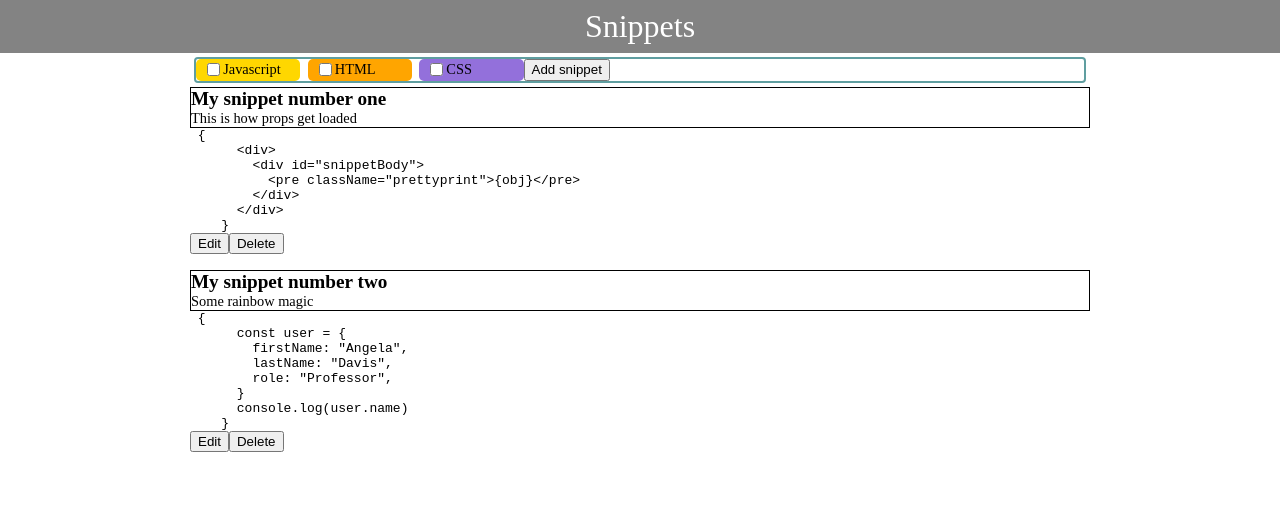
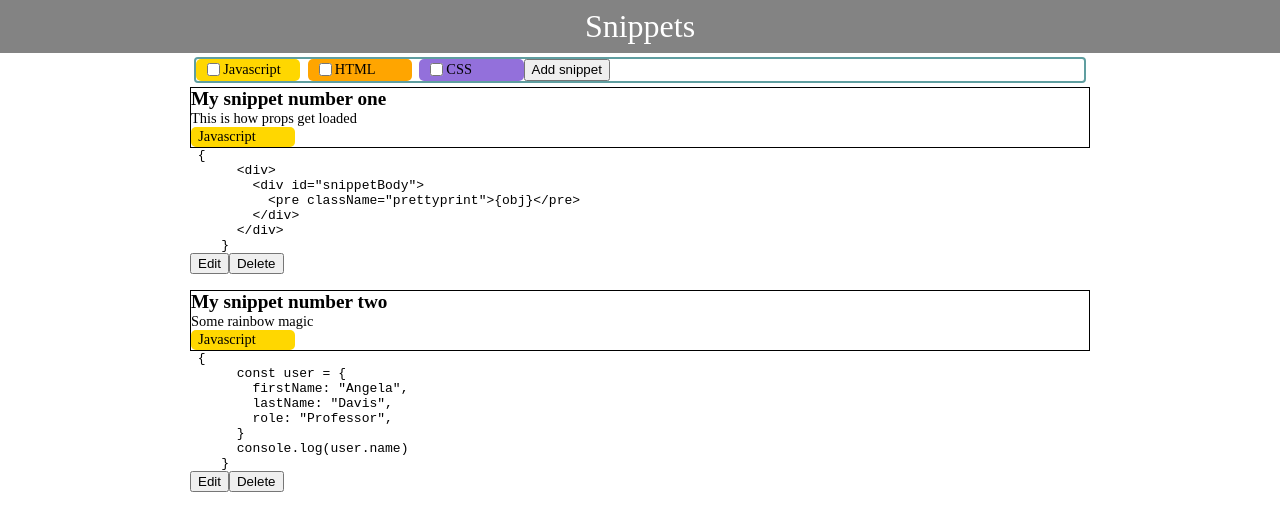
Before and after one commit to ivanburda1986/snippets, a React (Create React App) app: page / in a window 1280 px wide. Shown: the top 530 px of the page. Built offline with nearby package versions, Linux system fonts and the light colour scheme.

Commit message:
adding filters

```diff
--- a/src/App.tsx
+++ b/src/App.tsx
@@ -1,9 +1,9 @@
-import React, { useState } from "react";
+import React, { useEffect, useState } from "react";
 import { AppContext } from "./context/context";
 import { AddSnippetForm } from "./components/AddSnippetForm/AddSnippetForm";
 import { Header } from "./components/Header/Header";
 import { Snippet } from "./components/Snippet/Snippet";
-import { labelData } from "./config/config";
+import { labelData, supportedLanguages } from "./config/config";
 
 const snippetsMock = [
   {
@@ -48,23 +48,32 @@ interface newSnippet {
 function App() {
   const [snippets, setSnippets] = useState(snippetsMock);
   const [showAddSnippetForm, setShowAddSnippetForm] = useState(false);
+  const [filterSnippetsByLanguages, setFilterSnippetsByLanguages] = useState<supportedLanguages[]>([]);
 
   function toggleAddSnippetFormDisplay(): void {
     setShowAddSnippetForm(!showAddSnippetForm);
   }
 
   function addSnippet({ title, description, content, language, assignedLabels }: newSnippet) {
-    //console.log(title, description, content, language);
     setSnippets((prevSnippets) => [...prevSnippets, { id: Math.random().toString(), title: title, description: description, content: content, language: language, assignedLabels: assignedLabels }]);
   }
 
+  function addFilter(filterLanguage: supportedLanguages) {
+    setFilterSnippetsByLanguages((filterSnippetsByLanguages) => [...filterSnippetsByLanguages].concat(filterLanguage));
+    return;
+  }
+
+  useEffect(() => {
+    console.log(filterSnippetsByLanguages);
+  }, [filterSnippetsByLanguages]);
+
   return (
     <div className="App">
-      <AppContext.Provider value={{ snippets, showAddSnippetForm, toggleAddSnippetFormDisplay, submitHandler: addSnippet }}>
+      <AppContext.Provider value={{ snippets, showAddSnippetForm, toggleAddSnippetFormDisplay, submitHandler: addSnippet, addFilter }}>
         <Header />
         {showAddSnippetForm && <AddSnippetForm />}
         {snippets.map((snippet) => (
-          <Snippet key={snippet.id} id={snippet.id} title={snippet.title} description={snippet.description} content={snippet.content} language={snippet.language} />
+          <Snippet key={snippet.id} id={snippet.id} title={snippet.title} description={snippet.description} content={snippet.content} language={snippet.language} assignedLabels={snippet.assignedLabels} />
         ))}
       </AppContext.Provider>
     </div>
--- a/src/components/Header/Header.tsx
+++ b/src/components/Header/Header.tsx
@@ -15,7 +15,7 @@ export function Header() {
       <div className={sharedStyles.container}>
         <div className={classes.headerOptions}>
           {labels.map((item) => (
-            <Label key={item.name} name={item.name} language={item.language} bgColor={item.bgColor} />
+            <Label key={item.name} name={item.name} language={item.language} bgColor={item.bgColor} toggleAction={() => mycontext.addFilter(item.language)} />
           ))}
           <Button title={"Add snippet"} onClick={mycontext.toggleAddSnippetFormDisplay} disabled={mycontext.showAddSnippetForm} displayed="flex" />
         </div>
--- a/src/components/Label/Label.tsx
+++ b/src/components/Label/Label.tsx
@@ -6,7 +6,6 @@ export function Label({ name, language, bgColor, toggleAction }: labelData) {
   function onToggleHandler() {
     if (toggleAction) {
       toggleAction();
-      console.log("hello");
     }
   }
   const randomNamePart = Math.floor(Math.random() * 10000);
--- /dev/null
+++ b/src/components/ReadonlyLabel/ReadonlyLabel.module.css
@@ -0,0 +1,14 @@
+.ReadonlyLabel {
+  width: 90px;
+  border-radius: 5px;
+  font-size: 0.9rem;
+  display: flex;
+  justify-content: left;
+  align-items: center;
+  padding: 0.1em 0.5em;
+  display: flex;
+}
+
+.ReadonlyLabel + .ReadonlyLabel {
+  margin-left: 0.5em;
+}
--- /dev/null
+++ b/src/components/ReadonlyLabel/ReadonlyLabel.tsx
@@ -0,0 +1,11 @@
+import React from "react";
+import { labelData } from "../../config/config";
+import styles from "./ReadonlyLabel.module.css";
+
+export function ReadonlyLabel({ name, language, bgColor }: labelData) {
+  return (
+    <div className={styles.ReadonlyLabel} style={{ backgroundColor: bgColor }}>
+      {name}
+    </div>
+  );
+}
--- a/src/components/Snippet/Snippet.tsx
+++ b/src/components/Snippet/Snippet.tsx
@@ -1,10 +1,13 @@
 import React, { useState } from "react";
+import { typeSnippet } from "../../config/config";
 import sharedStyles from "../sharedStyles/sharedStyles.module.css";
 import styles from "./Snippet.module.css";
 
 import { Button } from "../Button/Button";
+import { Label } from "../Label/Label";
+import { ReadonlyLabel } from "../ReadonlyLabel/ReadonlyLabel";
 
-export function Snippet({ id, title, description, content, language }: { id: string; title: string; description: string; content: string; language: string }) {
+export function Snippet({ id, title, description, content, language, assignedLabels }: typeSnippet) {
   const [editing, setEditing] = useState(false);
 
   function handleEdit() {
@@ -21,6 +24,9 @@ export function Snippet({ id, title, description, content, language }: { id: str
         <div id="snippetHeader" className={styles.header}>
           <p className={styles.title}>{title}</p>
           <p className={styles.description}>{description}</p>
+          {assignedLabels.map((item) => (
+            <ReadonlyLabel key={item.name} name={item.name} language={item.language} bgColor={item.bgColor} />
+          ))}
         </div>
         <div id="snippetBody" className={styles.body}>
           <pre className="prettyprint">
--- a/src/config/config.ts
+++ b/src/config/config.ts
@@ -10,3 +10,14 @@ export const labels = [
   { name: "HTML", language: "html", bgColor: "orange" },
   { name: "CSS", language: "cs", bgColor: "mediumpurple" },
 ];
+
+export type supportedLanguages = "js" | "html" | "cs";
+
+export interface typeSnippet {
+  id: string;
+  title: string;
+  description: string;
+  content: string;
+  language: string;
+  assignedLabels: labelData[];
+}
```
